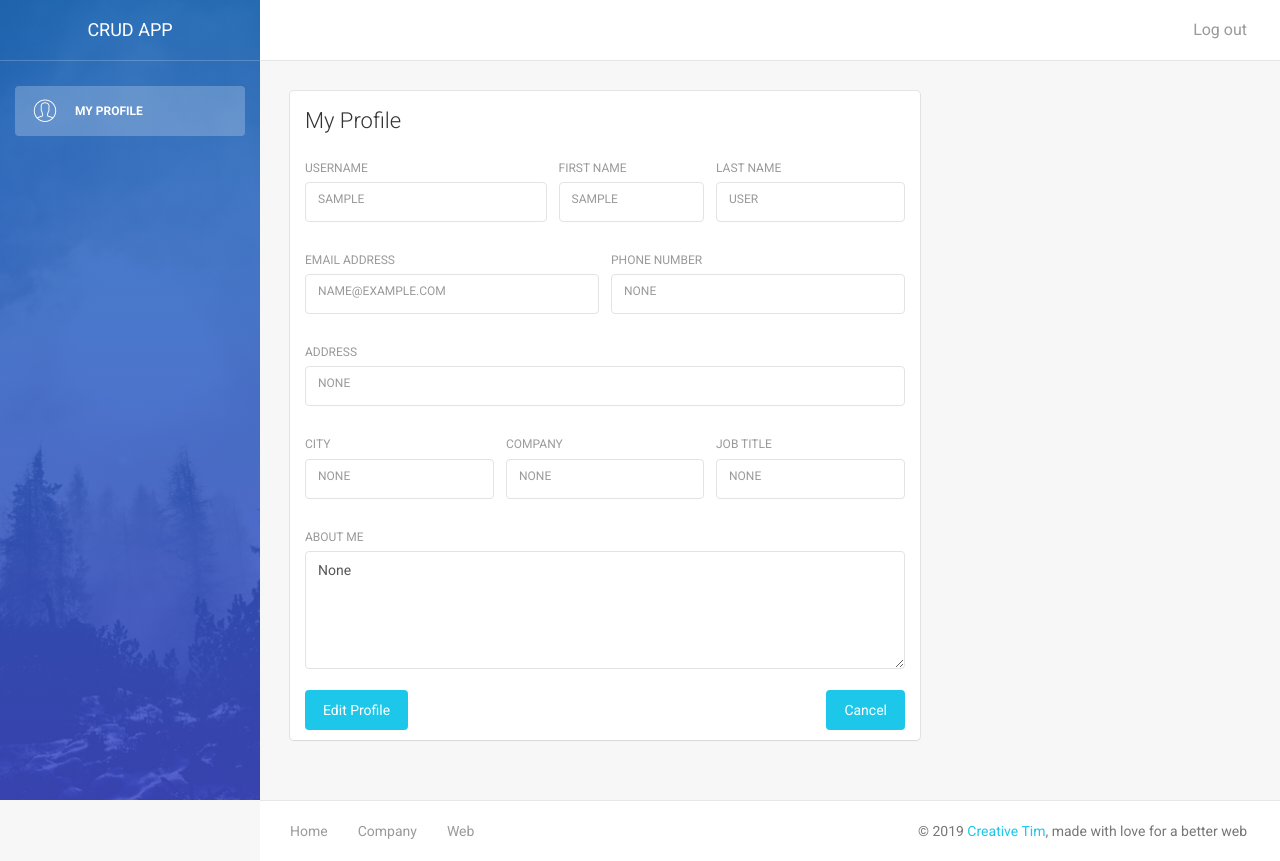
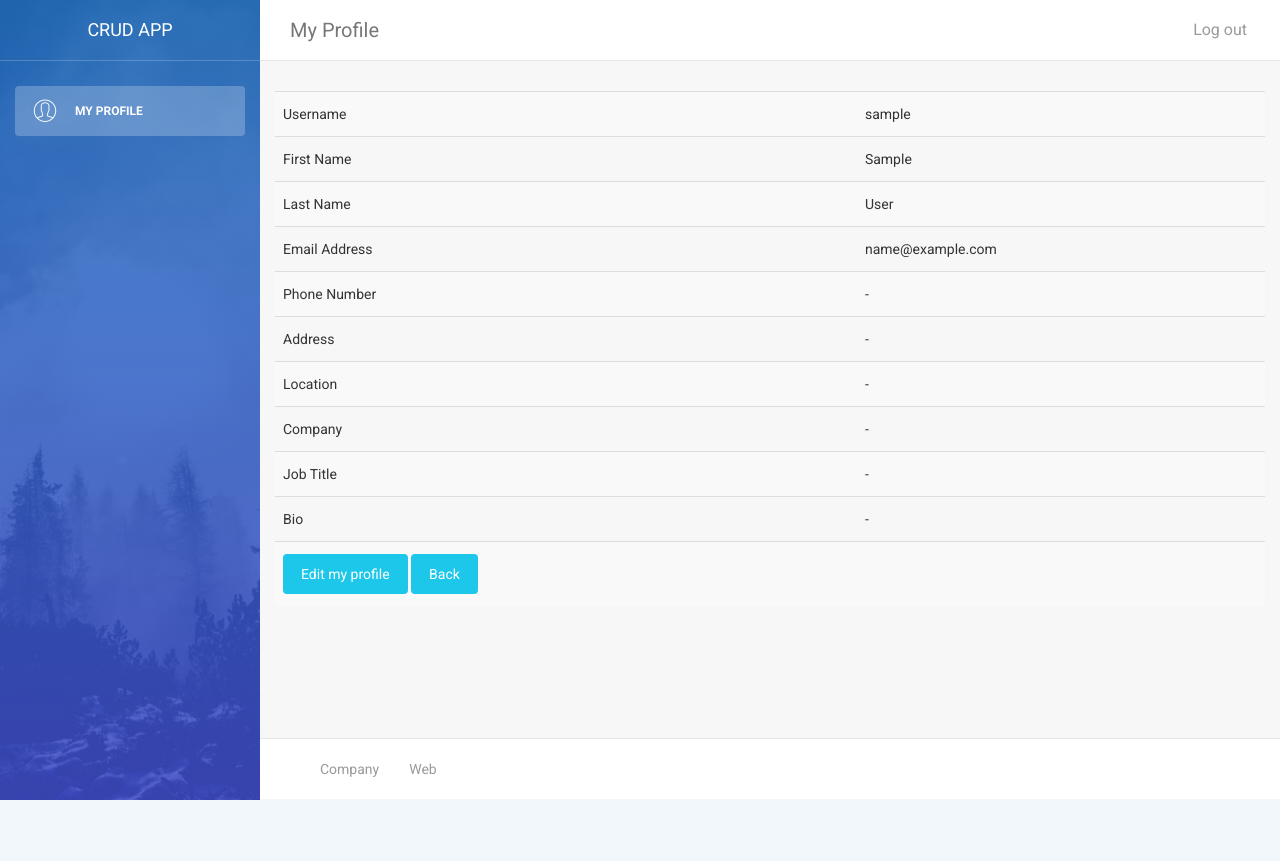
Before and after one commit to JuanVT/user_crud_app, a Django app: page /profile/ in a window 1280 px wide. After the commit the page ends 800 px from the top, so only its background shows below. Run offline with Django 3.2, Linux system fonts and the light colour scheme; the visitor is signed in with stand-in values (Sample User, id 1); some libraries are stand-ins or nearby versions.

Commit message:
Modifiying form, adding new templates for profile edit and view, cleaning base

```diff
--- a/control/templates/control/base.html
+++ b/control/templates/control/base.html
@@ -33,12 +33,6 @@
 <div class="wrapper">
     <div class="sidebar" data-color="blue" data-image='{% static "assets/img/sidebar-5.jpg" %}'>
 
-    <!--
-
-        Tip 1: you can change the color of the sidebar using: data-color="blue | azure | green | orange | red | purple"
-        Tip 2: you can also add an image using data-image tag
-
-    -->
 {% block sidebar %}
     	<div class="sidebar-wrapper">
             <div class="logo">
@@ -88,7 +82,7 @@
         <div class="content">
             <div class="container-fluid">
                 {% block content %}
-                HERE IS WHERE THE CONTENT GOES
+
                 {% endblock %}
             </div>
         </div>
@@ -100,7 +94,7 @@
                     <ul>
                         <li>
                             <a href="{% url 'index' %}">
-                                Home
+
                             </a>
                         </li>
                         <li>
@@ -116,7 +110,6 @@
                     </ul>
                 </nav>
                 <p class="copyright pull-right">
-                    &copy; <script>document.write(new Date().getFullYear())</script> <a href="http://www.creative-tim.com">Creative Tim</a>, made with love for a better web
                 </p>
             </div>
         </footer>
--- a/control/users/templates/users/profile.html
+++ b/control/users/templates/users/profile.html
@@ -1,95 +1,67 @@
 {% extends 'control/base.html' %}
 
 {% block title %}My profile{% endblock %}
+{% block menu_name %}My Profile{% endblock %}
 
 {% block content %}
-<div class="row">
-    <div class="col-md-8">
-        <div class="card">
-            <div class="header">
-                <h4 class="title">My Profile</h4>
-            </div>
-            <div class="content">
-                <form>
-                    <div class="row">
-                        <div class="col-md-5">
-                            <div class="form-group">
-                                <label>Username</label>
-                               <label class="form-control">{{ user.username }}</label>
-                            </div>
+<div class="table-responsive table-full-width">
+	<table class="table table-hover table-striped">
+		<tbody>
+			<tr>
+				<td>Username</td>
+				<td>{{ user.username }}</td>
+			</tr>
+            <tr>
+				<td>First Name</td>
+				<td>{{ user.first_name }}</td>
+			</tr>
+            <tr>
+				<td>Last Name</td>
+				<td>{{ user.last_name }}</td>
+			</tr>
+            <tr>
+				<td>Email Address</td>
+				<td>{{ user.email }}</td>
+			</tr>
+            <tr>
+				<td>Phone Number</td>
+				<td>{% if not user.phone_number %} - {% else %} {{ user.phone_number }} {% endif %}</td>
+			</tr>
+            <tr>
+				<td>Address</td>
+				<td>{% if not user.address %} - {% else %} {{ user.address }} {% endif %}</td>
+			</tr>
+            <tr>
+				<td>Location</td>
+				<td>{% if not user.location %} - {% else %} {{ user.location }} {% endif %}</td>
+			</tr>
+            <tr>
+				<td>Company</td>
+				<td>{% if not user.company %} - {% else %} {{ user.company }} {% endif %}</td>
+			</tr>
+            <tr>
+				<td>Job Title</td>
+				<td>{% if not user.job_title %} - {% else %} {{ user.job_title }} {% endif %}</td>
+			</tr>
+            <tr>
+				<td>Bio</td>
+				<td>{% if not user.bio %} - {% else %} {{ user.bio }} {% endif %}</td>
+			</tr>
+            <tr>
+                <td>
+                    <div class="btn-group mr-2">
+                        <button class="btn btn-info btn-fill"
+                                    onclick="window.location.href = '{% url 'edit_profile' %}'">Edit my profile</button>
                         </div>
-                        <div class="col-md-3">
-                            <div class="form-group">
-                                <label>First Name</label>
-                                <label class="form-control">{{ user.first_name }}</label>
-                            </div>
+                        <div class="btn-group mr-2">
+                            <button class="btn btn-info btn-fill"
+                                    onclick="window.location.href = '{% url 'index' %}'">Back</button>
                         </div>
-                        <div class="col-md-4">
-                            <div class="form-group">
-                                <label>Last Name</label>
-                                <label class="form-control">{{ user.last_name }}</label>
-                            </div>
-                        </div>
-                    </div>
-                    <div class="row">
-                        <div class="col-md-6">
-                            <div class="form-group">
-                                <label>Email Address</label>
-                                <label class="form-control">{{ user.email }}</label>
-                            </div>
-                        </div>
-                        <div class="col-md-6">
-                            <div class="form-group">
-                                <label>Phone Number</label>
-                                <label class="form-control">{{ user.phone_number }}</label>
-                            </div>
-                        </div>
-                    </div>
-
-                    <div class="row">
-                        <div class="col-md-12">
-                            <div class="form-group">
-                                <label>Address</label>
-                                <label class="form-control">{{ user.address }}</label>
-                            </div>
-                        </div>
-                    </div>
-
-                    <div class="row">
-                        <div class="col-md-4">
-                            <div class="form-group">
-                                <label>City</label>
-                                <label class="form-control">{{ user.location }}</label>
-                            </div>
-                        </div>
-                        <div class="col-md-4">
-                            <div class="form-group">
-                                <label>Company</label>
-                                <label class="form-control">{{ user.company }}</label>
-                            </div>
-                        </div>
-                        <div class="col-md-4">
-                            <div class="form-group">
-                                <label>Job Title</label>
-                                <label class="form-control">{{ user.job_title }}</label>
-                            </div>
-                        </div>
-                    </div>
-
-                    <div class="row">
-                        <div class="col-md-12">
-                            <div class="form-group">
-                                <label>About Me</label>
-                                <textarea rows="5" class="form-control" placeholder="Here can be your description.." >{{ user.bio }}</textarea>
-                            </div>
-                        </div>
-                    </div>
-                    <a class="btn btn-info btn-fill pull-left" href="{% url 'edit_profile' %}">Edit Profile</a>
-                    <a class="btn btn-info btn-fill pull-right" href="{% url 'index' %}">Cancel</a>
-                    <div class="clearfix"></div>
-                </form>
-            </div>
-        </div>
-    </div>
+                </td>
+                <td>
+                </td>
+			</tr>
+		</tbody>
+	</table>
 </div>
 {% endblock %}
```
Also changed, not shown: control/users/forms.py (+0 -7 lines), control/users/templates/registration/edit_profile.html (+62 -9 lines).
